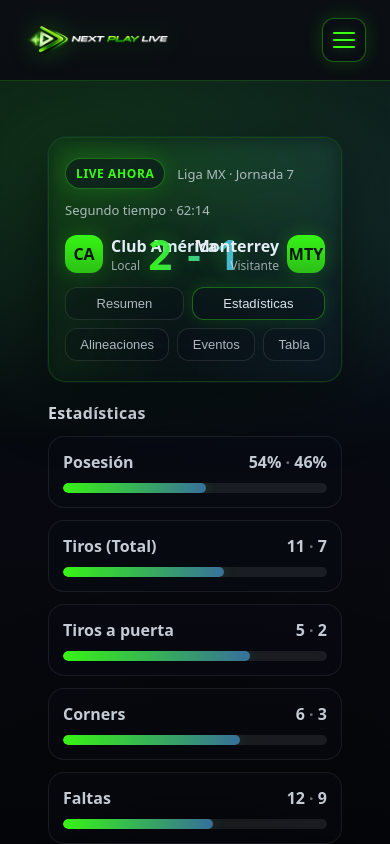
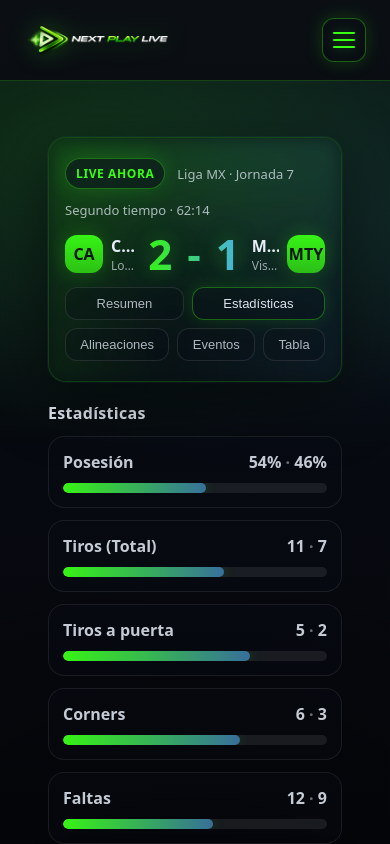
Before and after one commit to jonkas43/nextplaylive, a Next.js app: page / in a window 390 px wide. Built offline with nearby package versions, Linux system fonts and the light colour scheme.

Commit message:
Fix mobile score + menu overlay + widen desktop

```diff
--- a/app/globals.css
+++ b/app/globals.css
@@ -114,7 +114,7 @@
 }
 
 .hamburger{
-  display:none; /* solo mobile */
+  display:none;              /* solo mobile */
   width:44px;
   height:44px;
   border-radius:12px;
@@ -123,12 +123,10 @@
   box-shadow: 0 0 18px rgba(57,255,20,.18);
   cursor:pointer;
   user-select:none;
-
   align-items:center;
   justify-content:center;
-
   position: relative;
-  z-index: 210;
+  z-index: 300; /* arriba del overlay */
 }
 
 .hamburger::before{
@@ -143,16 +141,21 @@
   filter: drop-shadow(0 0 6px rgba(57,255,20,.35));
 }
 
-/* Overlay (cierra tocando fuera) */
+/* Overlay (tap fuera para cerrar) */
 .menuOverlay{
   display:none;
+  position: fixed;
+  inset: 0;
+  background: rgba(0,0,0,.35);
+  backdrop-filter: blur(2px);
+  z-index: 150;
 }
 
 /* =========================
    PAGE
    ========================= */
 .page{
-  max-width: 1100px;
+  max-width: 1200px;   /* <- para que desktop no se vea “chico” */
   margin: 0 auto;
   padding: 28px 24px 60px;
   display:flex;
@@ -168,10 +171,8 @@
   border-radius: 20px;
   padding: 36px 40px;
   overflow:hidden;
-
   background: rgba(10,14,22,.45);
   backdrop-filter: blur(10px);
-
   border: 1px solid rgba(57,255,20,.18);
   box-shadow:
     0 0 0 1px rgba(80,180,255,.06),
@@ -216,11 +217,9 @@
   gap:8px;
   padding: 6px 10px;
   border-radius: 999px;
-
   border: 1px solid rgba(57,255,20,.35);
   background: rgba(12,18,28,.55);
   box-shadow: 0 0 22px rgba(57,255,20,.18);
-
   font-size: 12px;
   letter-spacing:.6px;
   color: var(--brand-green);
@@ -264,15 +263,10 @@
   justify-content:center;
   font-weight: 800;
   color: rgba(8,12,18,.95);
-
   background: linear-gradient(180deg, rgba(57,255,20,.95), rgba(57,255,20,.70));
   box-shadow: 0 0 20px rgba(57,255,20,.22);
-
   flex: 0 0 auto;
 }
-
-/* wrapper de texto (si existe). Si no existe, no pasa nada */
-.teamText{ min-width: 0; }
 
 .teamName{ font-weight: 800; }
 .teamSub{
@@ -284,15 +278,12 @@
   font-size: 64px;
   font-weight: 900;
   letter-spacing: 2px;
-
   background: linear-gradient(90deg, rgba(57,255,20,.95), rgba(80,180,255,.95));
   -webkit-background-clip: text;
   -webkit-text-fill-color: transparent;
-
   text-shadow:
     0 0 20px rgba(57,255,20,.28),
     0 0 38px rgba(80,180,255,.18);
-
   white-space: nowrap;
 }
 
@@ -449,20 +440,11 @@
    Mobile (menú + score)
    ========================= */
 @media (max-width: 720px){
-
-  /* Hamburguesa visible */
   .hamburger{ display:flex; }
 
-  /* Overlay activo */
-  .menuOverlay{
-    display:none;
-    position: fixed;
-    inset: 0;
-    background: rgba(0,0,0,.45);
-    z-index: 150;
-  }
+  /* overlay visible cuando abre */
+  .menuToggle:checked ~ .menuOverlay{ display:block; }
 
-  /* Menú flotante */
   .nav{
     display:none;
     position:absolute;
@@ -479,11 +461,9 @@
     background: rgba(10,14,22,.78);
     backdrop-filter: blur(12px);
     box-shadow: 0 18px 60px rgba(0,0,0,.55);
-    z-index: 200;
+    z-index: 250;
   }
 
-  /* Abierto */
-  .menuToggle:checked ~ .menuOverlay{ display:block; }
   .menuToggle:checked ~ .nav{ display:flex; }
 
   .nav a{
@@ -493,7 +473,6 @@
     border-radius: 12px;
   }
 
-  /* HERO */
   .heroCard{
     padding: 20px 16px !important;
     border-radius: 18px !important;
@@ -518,16 +497,23 @@
     text-align:right !important;
   }
 
-  /* Ellipsis robusto (funciona aunque no exista .teamText) */
-  .teamText{ min-width:0 !important; }
-  .teamName, .teamSub{
-    max-width: 120px !important;
+  /* Importante: el wrapper de texto puede encogerse */
+  .team > div{ min-width:0; }
+
+  .teamName{
+    max-width: 140px !important;
+    white-space: nowrap !important;
+    overflow: hidden !important;
+    text-overflow: ellipsis !important;
+    font-size: 16px !important;
+  }
+
+  .teamSub{
+    max-width: 140px !important;
     white-space: nowrap !important;
     overflow: hidden !important;
     text-overflow: ellipsis !important;
   }
-
-  .teamName{ font-size: 16px !important; }
 
   .score{
     font-size: 42px !important;
@@ -551,8 +537,8 @@
   .heroCard::before{ opacity: .55 !important; }
 }
 
-/* Pantallas súper angostas (NO anidado) */
+/* OJO: este @media va SEPARADO (no anidado) */
 @media (max-width: 360px){
-  .teamName, .teamSub{ max-width: 105px !important; }
+  .teamName, .teamSub{ max-width: 110px !important; }
   .score{ font-size: 36px !important; }
 }
```
